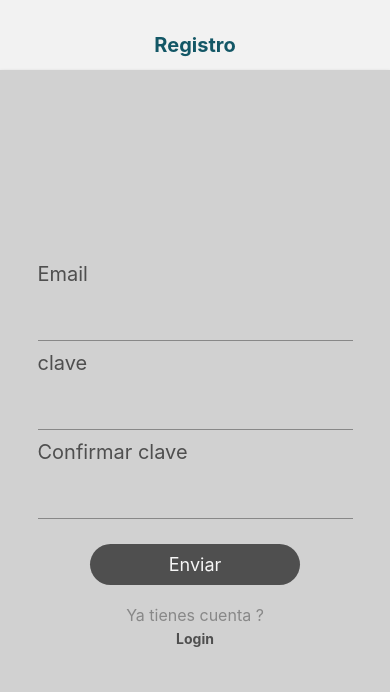
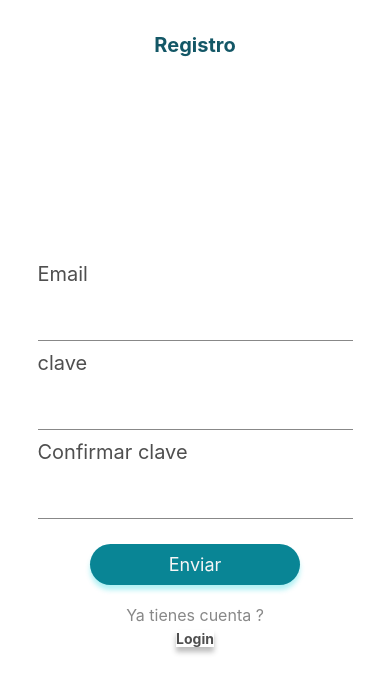
Before and after one commit to agustinhahn/SolutionIt, a React Native app: screen /Signup in a window 390 px wide. Shown: the top 692 px of the page. Built offline with nearby package versions, Linux system fonts and the light colour scheme.

Commit message:
act logout

```diff
--- a/src/app/services/auth.js
+++ b/src/app/services/auth.js
@@ -19,8 +19,15 @@ export const authApi = createApi({
                 method: "POST",
                 body: user
             }),
-        })
+        }),
+        Logout: builder.mutation({
+            query: (user) => ({
+                url: `accounts:signOut?key=${api_key}`,
+                method: "POST",
+                body: user
+            }),
+        }),
     }),
 })
 
-export const { useSignupMutation, useLoginMutation } = authApi
+export const { useSignupMutation, useLoginMutation, useLogoutMutation } = authApi
--- a/src/components/Acordeon.js
+++ b/src/components/Acordeon.js
@@ -45,14 +45,14 @@ const styles = StyleSheet.create({
     },
     header: {
         padding: 16,
-        backgroundColor: colors.buttonInfo,
+        backgroundColor: colors.lightBlue8,
         justifyContent: 'center',
         alignItems: 'center',
         borderRadius: 5,
         // Para Android
         elevation: 10,
         // Para iOS
-        shadowColor: colors.sombraButtonInfo,
+        shadowColor: colors.lightBlue6,
         shadowOffset: {
             width: 0,
             height: 5,
--- a/src/components/StockItem.js
+++ b/src/components/StockItem.js
@@ -23,7 +23,7 @@ const styles = StyleSheet.create({
         width: "90%"
     },
     card: {
-        backgroundColor: "#ec7d7d",
+        backgroundColor: colors.lightBlue8,
         borderRadius: 8,
         elevation: 2,
         padding: 16,
@@ -35,7 +35,7 @@ const styles = StyleSheet.create({
         // Para Android
         elevation: 10,
         // Para iOS
-        shadowColor: "#cc3636",
+        shadowColor: colors.lightBlue6,
         shadowOffset: {
             width: 0,
             height: 5,
@@ -46,9 +46,10 @@ const styles = StyleSheet.create({
     title: {
         fontSize: 18,
         fontWeight: 'bold',
+        color:colors.gray1
     },
     quantity: {
         fontSize: 16,
-        color: colors.gray7,
+        color: colors.gray1,
     },
 });
--- a/src/components/SubmitButton.js
+++ b/src/components/SubmitButton.js
@@ -18,10 +18,20 @@ const styles = StyleSheet.create({
     button: {
         width: "60%",
         margin:  15,
-        backgroundColor: colors.gray7,
+        backgroundColor: colors.lightBlue8,
         padding: 10,
         alignItems: "center",
         borderRadius: 30,
+        // Para Android
+        elevation: 10,
+        // Para iOS
+        shadowColor: colors.lightBlue6,
+        shadowOffset: {
+            width: 0,
+            height: 5,
+        },
+        shadowOpacity: 0.3,
+        shadowRadius: 5,
     },
     text: {
         textAlign: "center",
--- a/src/components/TabIcon.js
+++ b/src/components/TabIcon.js
@@ -1,11 +1,11 @@
 import { View, Text } from 'react-native'
-import { Entypo } from '@expo/vector-icons';
+import { FontAwesome5 } from '@expo/vector-icons';
 import {colors} from "../global/colors"
 
 const TabIcon = ({icon, label, focused}) => {
     return (
         <View>
-            <Entypo name={icon} size={40} color={focused ? colors.lightBlue9 : "#EEE"} />
+            <FontAwesome5 name={icon} size={30} color={focused ? colors.lightBlue9 : "#EEE"} />
             <Text>{label}</Text>
         </View>
     )
--- a/src/features/auth/authSlice.js
+++ b/src/features/auth/authSlice.js
@@ -33,6 +33,6 @@ export const authSlice = createSlice({
 })
 
 
-export const { setUser, clearUser } = authSlice.actions
+export const { setUser, clearUser , exitUser} = authSlice.actions
 
 export default authSlice.reducer
--- a/src/global/colors.js
+++ b/src/global/colors.js
@@ -3,7 +3,7 @@ export const colors = {
     cancelButton: "#ff4949",
     suspendedButton: "#d19200",
     pendientesButton: "#e51d1d",
-    backGroundBase: "ffffff",
+    backGroundBase: "white",
     buttonInfo: "#c6b52c",
     sombraButtonInfo: "#857823",
     blue1:"#f5f7fa",
--- a/src/navigation/TabNavigator.js
+++ b/src/navigation/TabNavigator.js
@@ -23,28 +23,28 @@ const TabNavigator = () => {
                 name='GrillasTab'
                 component={GrillasStack}
                 options={{
-                    tabBarIcon: ({ focused }) => <TabIcon icon="clipboard" label="Tareas" focused={focused} />
+                    tabBarIcon: ({ focused }) => <TabIcon icon="list" label="" focused={focused} />
                 }}
             />
             <Tab.Screen
                 name='InfoTab'
                 component={InfoStack}
                 options={{
-                    tabBarIcon: ({ focused }) => <TabIcon icon="info" label="info" focused={focused} />
+                    tabBarIcon: ({ focused }) => <TabIcon icon="info-circle" label="" focused={focused} />
                 }}
             />
             <Tab.Screen
                 name='StockTab'
                 component={StockStack}
                 options={{
-                    tabBarIcon: ({ focused }) => <TabIcon icon="box" label="stock" focused={focused} />
+                    tabBarIcon: ({ focused }) => <TabIcon icon="box" label="" focused={focused} />
                 }}
             />
             <Tab.Screen
                 name='ProfileStack'
                 component={ProfileStack}
                 options={{
-                    tabBarIcon: ({ focused }) => <TabIcon icon="user" label="Perfil" focused={focused} />
+                    tabBarIcon: ({ focused }) => <TabIcon icon="user-alt" label="" focused={focused} />
                 }}
             />
         </Tab.Navigator>
@@ -68,7 +68,8 @@ const styles = StyleSheet.create({
         bottom: 0,
         left: 0,
         right: 0,
-        height: 70,
+        height: 55,
+        paddingTop: 15,
         paddingHorizontal: 20,
     }
 });
--- a/src/screens/Login.js
+++ b/src/screens/Login.js
@@ -4,7 +4,7 @@ import InputForm from '../components/InputForm'
 import SubmitButton from '../components/SubmitButton'
 import { useLoginMutation } from '../app/services/auth'
 import { useDispatch } from 'react-redux'
-import { setUser } from '../features/auth/authSlice'
+import { setUser} from '../features/auth/authSlice'
 import {colors} from "../global/colors"
 
 
@@ -59,18 +59,10 @@ const styles = StyleSheet.create({
     container: {
         flex: 1,
         padding: 20,
-        backgroundColor: colors.gray3,
+        backgroundColor: colors.backGroundBase,
         justifyContent: "center",
         alignItems: "center",
         paddingVertical: 20,
-        shadowColor: "#000",
-        shadowOffset: {
-            width: 0,
-            height: 2,
-        },
-        shadowOpacity: 0.25,
-        shadowRadius: 3.84,
-        elevation: 5,
     },
     title: {
         fontSize: 24,
@@ -87,6 +79,16 @@ const styles = StyleSheet.create({
         fontSize: 14,
         color: colors.gray7,
         margin: 5,
-        fontWeight: 'bold'
+        fontWeight: 'bold',
+                // Para Android
+                elevation: 10,
+                // Para iOS
+                shadowColor: colors.gray10,
+                shadowOffset: {
+                    width: 0,
+                    height: 5,
+                },
+                shadowOpacity: 0.3,
+                shadowRadius: 5,
     }
 })
--- a/src/screens/MyProfile.js
+++ b/src/screens/MyProfile.js
@@ -1,25 +1,34 @@
 import { StyleSheet, View, Image, Text, Pressable } from 'react-native'
 import { useGetProfileImageQuery } from '../app/services/itServices'
 import { useSelector } from 'react-redux'
+import { useDispatch } from 'react-redux'
 import AddButton from '../components/AddButton'
 import {colors} from "../global/colors"
+import {exitUser} from "../features/auth/authSlice"
+import { useEffect } from 'react'
 
 
 const MyProfile = ({ navigation }) => {
+    const dispatch = useDispatch()
+
     const localId = useSelector(state => state.auth.value.localId)
     const emailData = useSelector(state => state.auth.value.email)
-    const { data } = useGetProfileImageQuery(localId)
+    const { data: dataImg } = useGetProfileImageQuery(localId)
+
+    const onSubmit = () => {
+        dispatch(exitUser())
+    }
 
     return (
         <View style={styles.container}>
             <Image
-                source={data ? { uri: data.image } : require("../../assets/user.png")}
+                source={dataImg ? { uri: dataImg.image } : require("../../assets/user.png")}
                 style={styles.image}
                 resizeMode='cover'
             />
             <Text style={styles.textData}>{emailData}</Text>
             <AddButton title={"Actualizar foto de perfil"} onPress={() => navigation.navigate("ImageSelector")} />
-            <AddButton title={"SALIR"} onPress={()=>console.log("boton para salir")} />
+            <AddButton title={"SALIR"} onPress={()=>onSubmit()} />
         </View>
     )
 }
--- a/src/screens/Signup.js
+++ b/src/screens/Signup.js
@@ -94,7 +94,7 @@ const styles = StyleSheet.create({
     container: {
         flex: 1,
         padding: 20,
-        backgroundColor: colors.gray3,
+        backgroundColor: colors.backGroundBase,
         justifyContent: "center",
         alignItems: "center",
         paddingVertical: 20,
@@ -122,6 +122,16 @@ const styles = StyleSheet.create({
         fontSize: 14,
         color: colors.gray7,
         margin: 5,
-        fontWeight: 'bold'
+        fontWeight: 'bold',
+                // Para Android
+                elevation: 10,
+                // Para iOS
+                shadowColor: colors.gray10,
+                shadowOffset: {
+                    width: 0,
+                    height: 5,
+                },
+                shadowOpacity: 0.3,
+                shadowRadius: 5,
     }
 })
```
